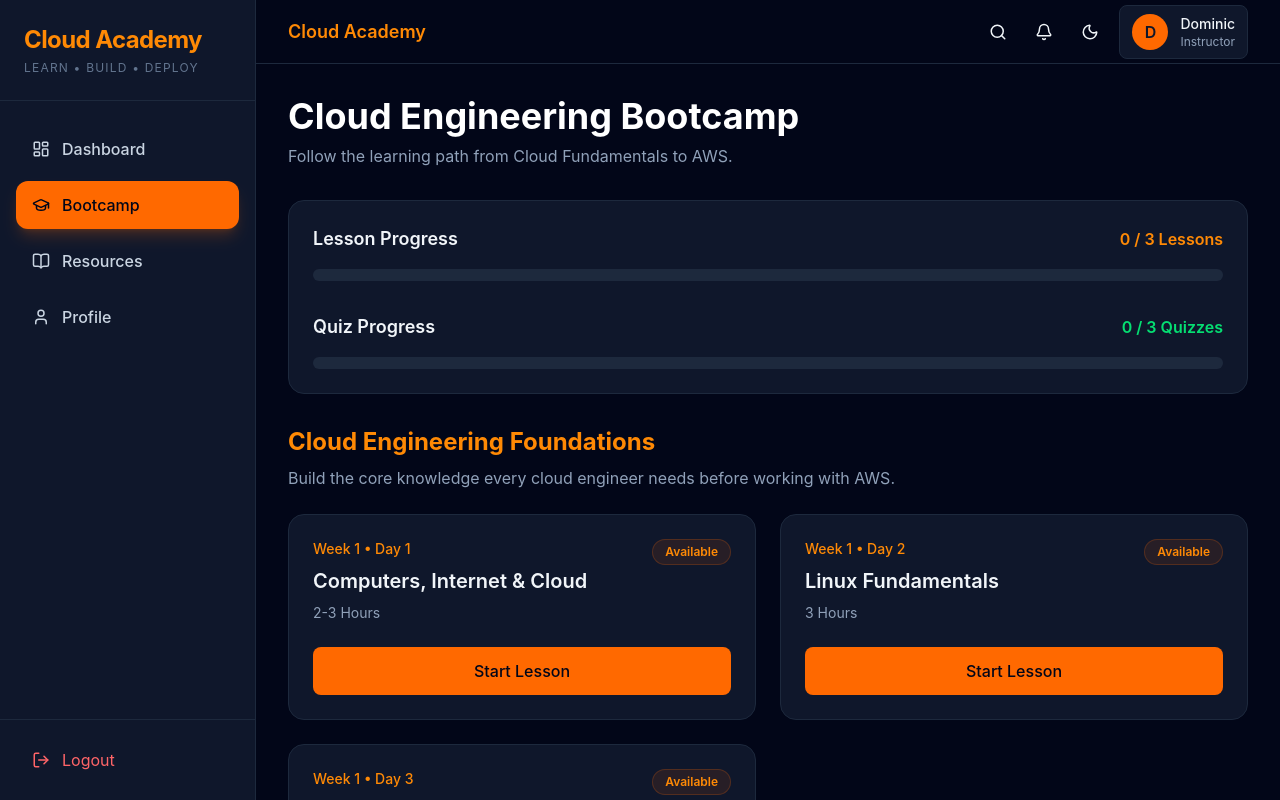
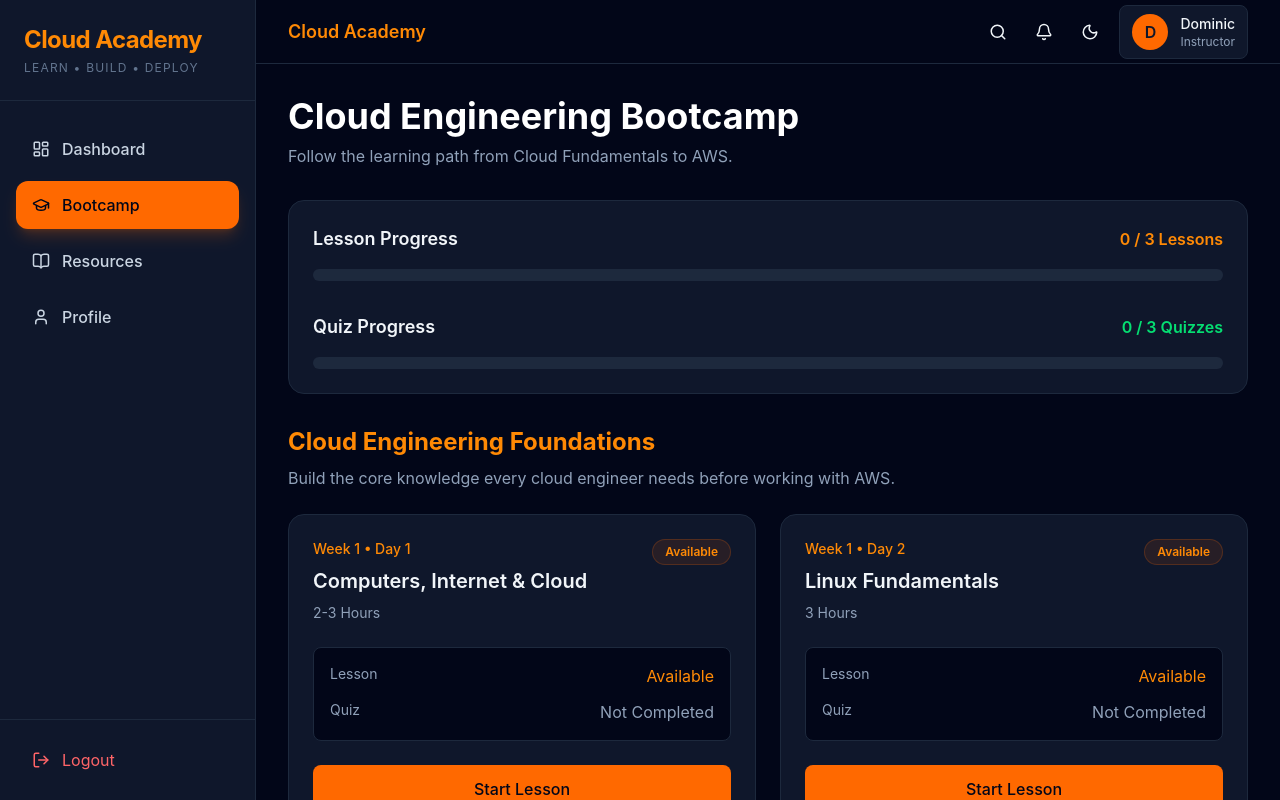
Before and after one commit to dominiccalixtro/cloud_academy, a React (Vite) app in the folder frontend/: page /bootcamp in a window 1280 px wide. Shown: the top 800 px of the page. Built offline with nearby package versions, Linux system fonts and the light colour scheme.

Commit message:
feat: display lesson and quiz status on lesson cards

```diff
--- a/frontend/src/features/bootcamp/components/LessonCard.tsx
+++ b/frontend/src/features/bootcamp/components/LessonCard.tsx
@@ -1,6 +1,14 @@
 import { Link } from "react-router-dom";
 import type { Lesson } from "../types";
-import { getLessonStatus } from "../../progress/services/progress.service";
+
+import {
+  getLessonStatus,
+} from "../../progress/services/progress.service";
+
+import {
+  isQuizCompleted,
+  getQuizResult,
+} from "../../quiz/services/quiz.service";
 
 interface LessonCardProps {
   lesson: Lesson;
@@ -10,6 +18,14 @@
   lesson,
 }: LessonCardProps) {
   const status = getLessonStatus(
+    lesson.id
+  );
+
+  const quizCompleted = isQuizCompleted(
+    lesson.id
+  );
+
+  const quizScore = getQuizResult(
     lesson.id
   );
 
@@ -50,6 +66,54 @@
         </span>
       </div>
 
+
+      {/* Progress Details */}
+      <div className="mt-6 space-y-3 rounded-lg border border-slate-800 bg-slate-950 p-4">
+
+        <div className="flex justify-between">
+          <span className="text-sm text-slate-400">
+            Lesson
+          </span>
+
+          <span
+            className={
+              status === "completed"
+                ? "text-green-400"
+                : "text-orange-400"
+            }
+          >
+            {status === "completed"
+              ? "✓ Completed"
+              : "Available"}
+          </span>
+        </div>
+
+
+        <div className="flex justify-between">
+          <span className="text-sm text-slate-400">
+            Quiz
+          </span>
+
+          <span
+            className={
+              quizCompleted
+                ? "text-green-400"
+                : "text-slate-400"
+            }
+          >
+            {quizCompleted
+              ? `✓ Completed ${
+                  quizScore !== undefined
+                    ? `(${quizScore}/3)`
+                    : ""
+                }`
+              : "Not Completed"}
+          </span>
+        </div>
+
+      </div>
+
+
       <Link
         to={`/lesson/${lesson.id}`}
         className="
```
